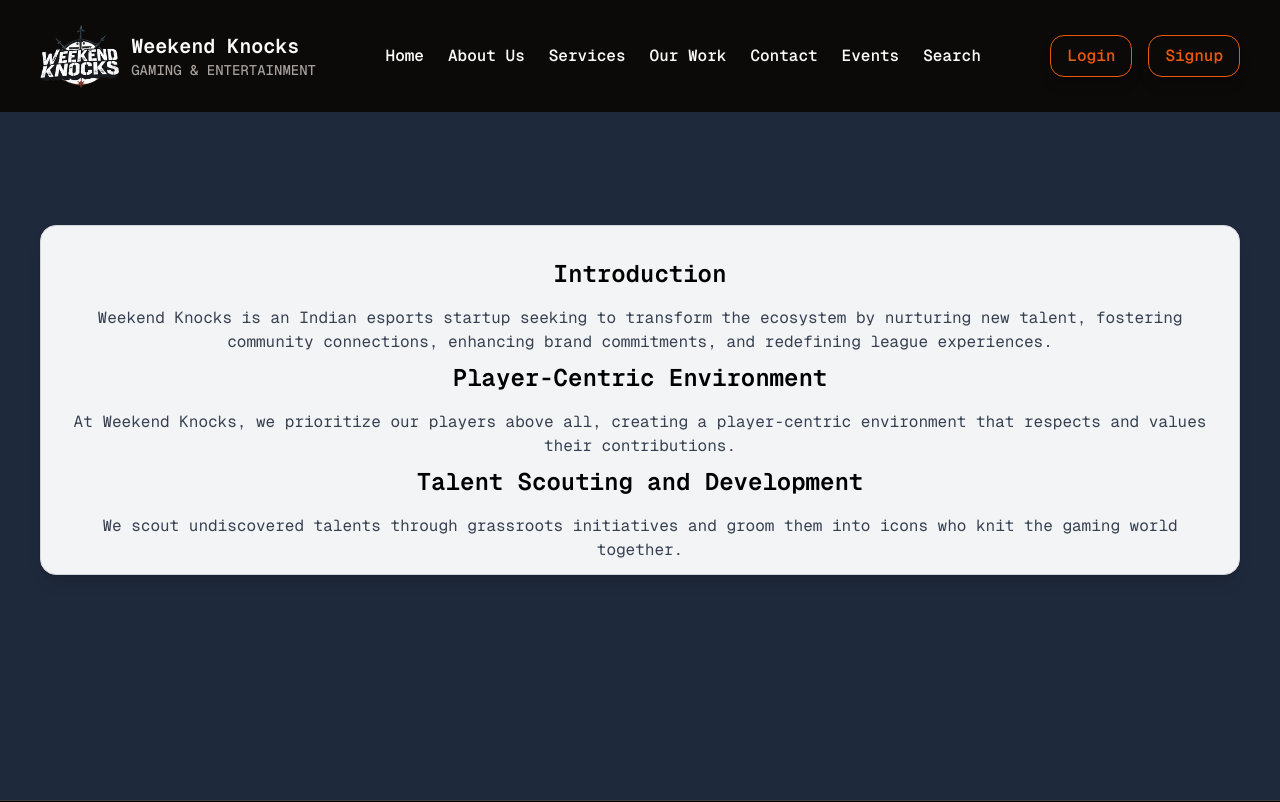
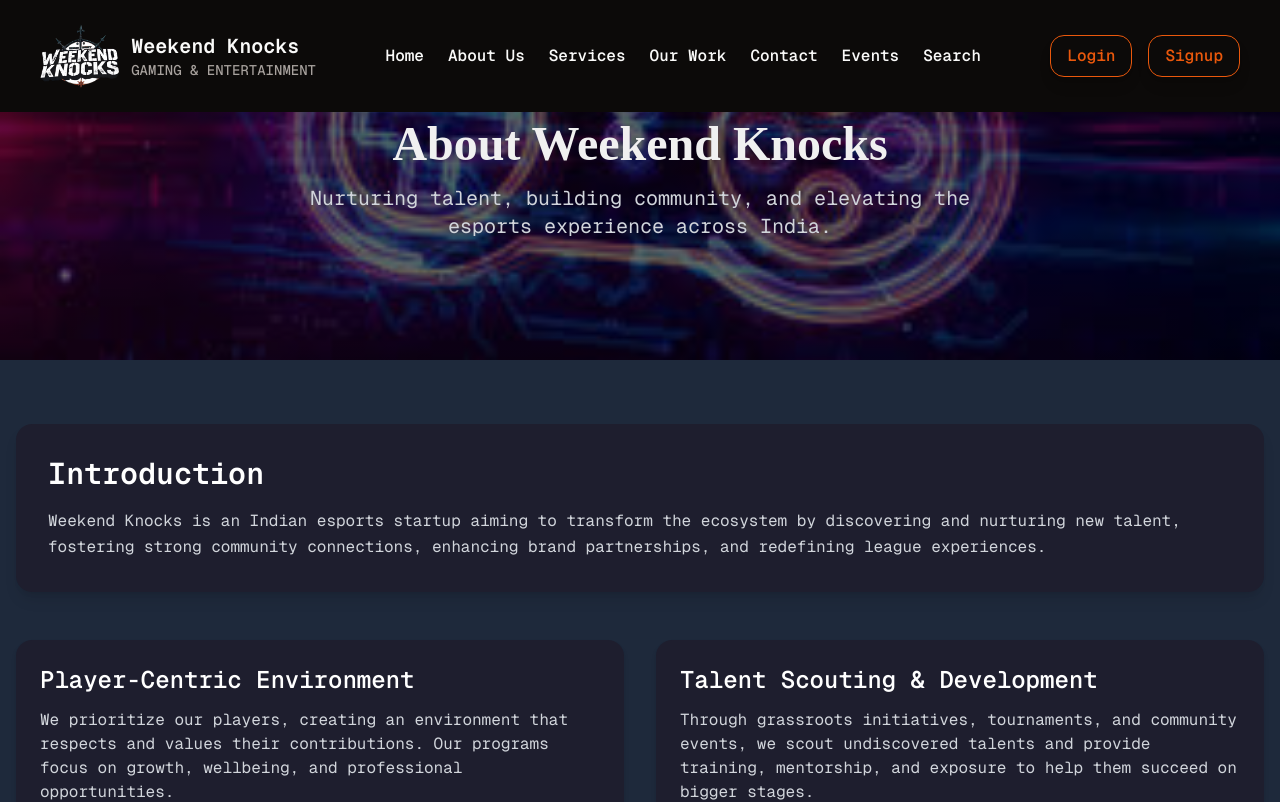
Before and after one commit to Praneeth-2602/Weekend_Knocks, a Next.js app: page /about in a window 1280 px wide. Shown: the top 802 px of the page. Built offline with nearby package versions, Linux system fonts and the light colour scheme.

Commit message:
progress dump

```diff
--- a/app/(marketing)/about/page.tsx
+++ b/app/(marketing)/about/page.tsx
@@ -1,34 +1,61 @@
+import AnimatedHero from '@/components/AnimatedHero';
 import Navbar from '@/components/Navbar';
-import Footer from "@/components/Footer";
-
+import Footer from '@/components/Footer';
+import ScrollToTop from '@/components/ScrollBtn';
 
 export default function AboutUsPage() {
   return (
-    <div>
+    <>
+      <ScrollToTop />
       <Navbar />
 
-      <div className="flex justify-center items-center min-h-screen">
-        <div className="bg-gray-100 border border-gray-300 p-8 rounded-lg shadow-lg text-center" style={{ width: "1200px", height: "350px" }}>
-          <h2 className="text-2xl font-bold text-black mb-4">Introduction</h2>
-          <p className="text-gray-700 mb-2">Weekend Knocks is an Indian esports startup seeking to transform the ecosystem by nurturing new talent,
-            fostering community connections, enhancing brand commitments, and redefining league experiences.
+      {/* Hero */}
+      <AnimatedHero
+        title="About Weekend Knocks"
+        subtitle="Nurturing talent, building community, and elevating the esports experience across India."
+        bgUrl="/img/page-top-bg/services-bg.jpg"
+      />
+
+      {/* Content */}
+      <main className="max-w-7xl mx-auto px-4 py-16">
+        <section className="bg-[var(--color-card-bg)] rounded-lg shadow-lg p-8">
+          <h2 className="text-3xl font-bold mb-4">Introduction</h2>
+          <p className="text-gray-300 leading-relaxed">
+            Weekend Knocks is an Indian esports startup aiming to transform the ecosystem by discovering and
+            nurturing new talent, fostering strong community connections, enhancing brand partnerships, and
+            redefining league experiences.
           </p>
-          <h2 className="text-2xl font-bold text-black mb-4">Player-Centric Environment</h2>
-          <p className="text-gray-700 mb-2">At Weekend Knocks, we prioritize our players above all, creating a player-centric environment that respects and values their contributions.
+        </section>
+
+        <section className="grid grid-cols-1 md:grid-cols-2 gap-8 mt-12">
+          <div className="bg-[var(--color-card-bg)] rounded-lg shadow-md p-6">
+            <h3 className="text-2xl font-semibold mb-3">Player-Centric Environment</h3>
+            <p className="text-gray-300">
+              We prioritize our players, creating an environment that respects and values their contributions.
+              Our programs focus on growth, wellbeing, and professional opportunities.
+            </p>
+          </div>
+
+          <div className="bg-[var(--color-card-bg)] rounded-lg shadow-md p-6">
+            <h3 className="text-2xl font-semibold mb-3">Talent Scouting & Development</h3>
+            <p className="text-gray-300">
+              Through grassroots initiatives, tournaments, and community events, we scout undiscovered talents
+              and provide training, mentorship, and exposure to help them succeed on bigger stages.
+            </p>
+          </div>
+        </section>
+
+        <section className="mt-12 bg-[var(--color-card-bg)] rounded-lg shadow-md p-8">
+          <h3 className="text-2xl font-semibold mb-3">Our Mission</h3>
+          <p className="text-gray-300 leading-relaxed">
+            To build a sustainable esports ecosystem that supports players, engages fans, and offers reliable
+            partnership opportunities for brands and organizers. We believe in transparent, fair competition
+            and long-term career pathways for gamers.
           </p>
-          <h2 className="text-2xl font-bold text-black mb-4">Talent Scouting and Development</h2>
-
-          <p className="text-gray-700">We scout undiscovered talents through grassroots initiatives and groom them into icons who knit the gaming world together.</p>
-        </div>
-
-      </div>
-
-
-
+        </section>
+      </main>
 
       <Footer />
-    </div>
-
+    </>
   );
-
 }
--- /dev/null
+++ b/components/AnimatedHero.tsx
@@ -0,0 +1,32 @@
+"use client";
+import { motion } from 'framer-motion';
+import React from 'react';
+
+type Props = {
+    title: string;
+    subtitle?: string;
+    bgUrl?: string;
+};
+
+export default function AnimatedHero({ title, subtitle, bgUrl }: Props) {
+    return (
+        <motion.div
+            initial={{ opacity: 0 }}
+            animate={{ opacity: 1 }}
+            transition={{ duration: 0.8 }}
+            className="relative h-[45vh] flex items-center justify-center overflow-hidden"
+            style={{
+                background: `linear-gradient(rgba(0,0,0,0.6), rgba(0,0,0,0.6)), url("${bgUrl || '/img/page-top-bg/services-bg.jpg'}")`,
+                backgroundSize: 'cover',
+                backgroundPosition: 'center',
+            }}
+        >
+            <div className="text-center px-4">
+                <h1 className="text-4xl md:text-5xl font-bold text-[var(--color-text-light)] pixel-font">{title}</h1>
+                {subtitle && (
+                    <p className="text-lg md:text-xl text-gray-300 max-w-2xl mx-auto mt-4">{subtitle}</p>
+                )}
+            </div>
+        </motion.div>
+    );
+}
--- a/components/ScrollBtn.tsx
+++ b/components/ScrollBtn.tsx
@@ -1,3 +1,4 @@
+"use client";
 import { useEffect, useState } from "react";
 import { FontAwesomeIcon } from "@fortawesome/react-fontawesome";
 import { faArrowUp } from "@fortawesome/free-solid-svg-icons";
```
